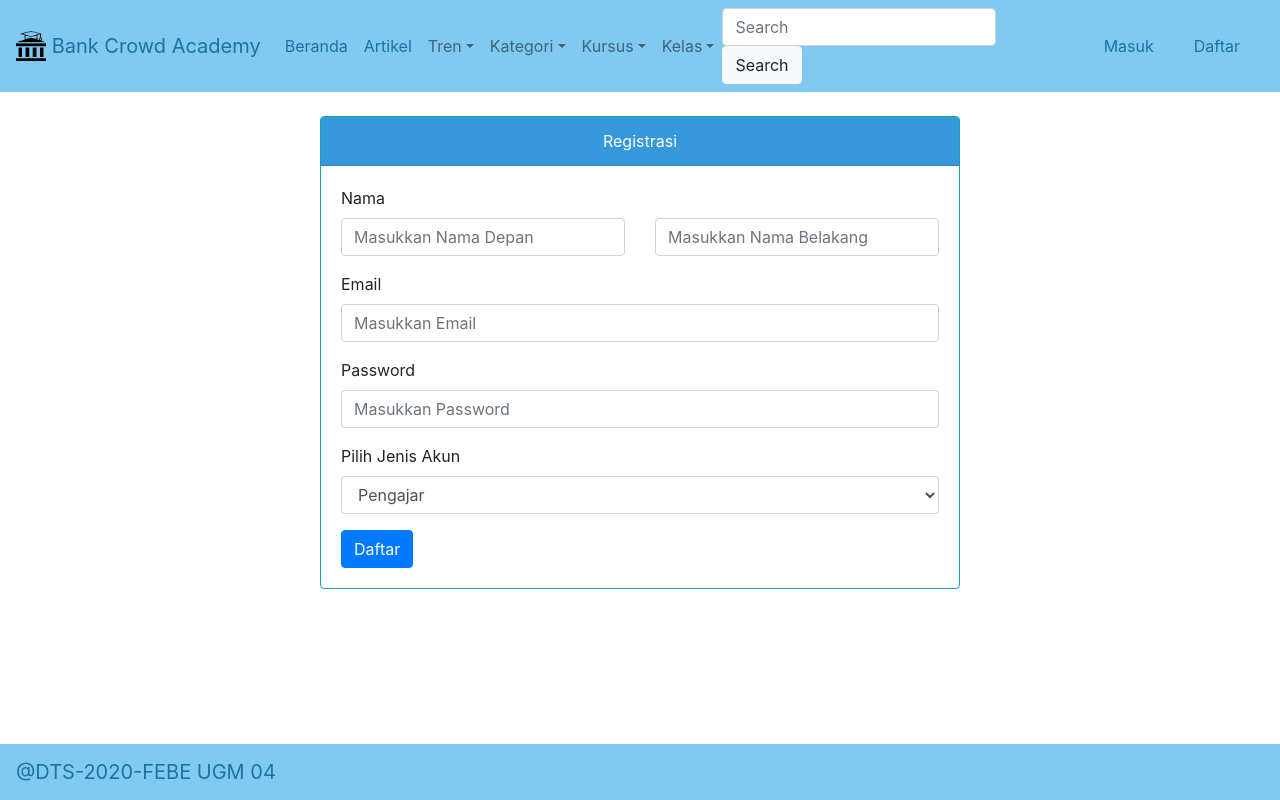
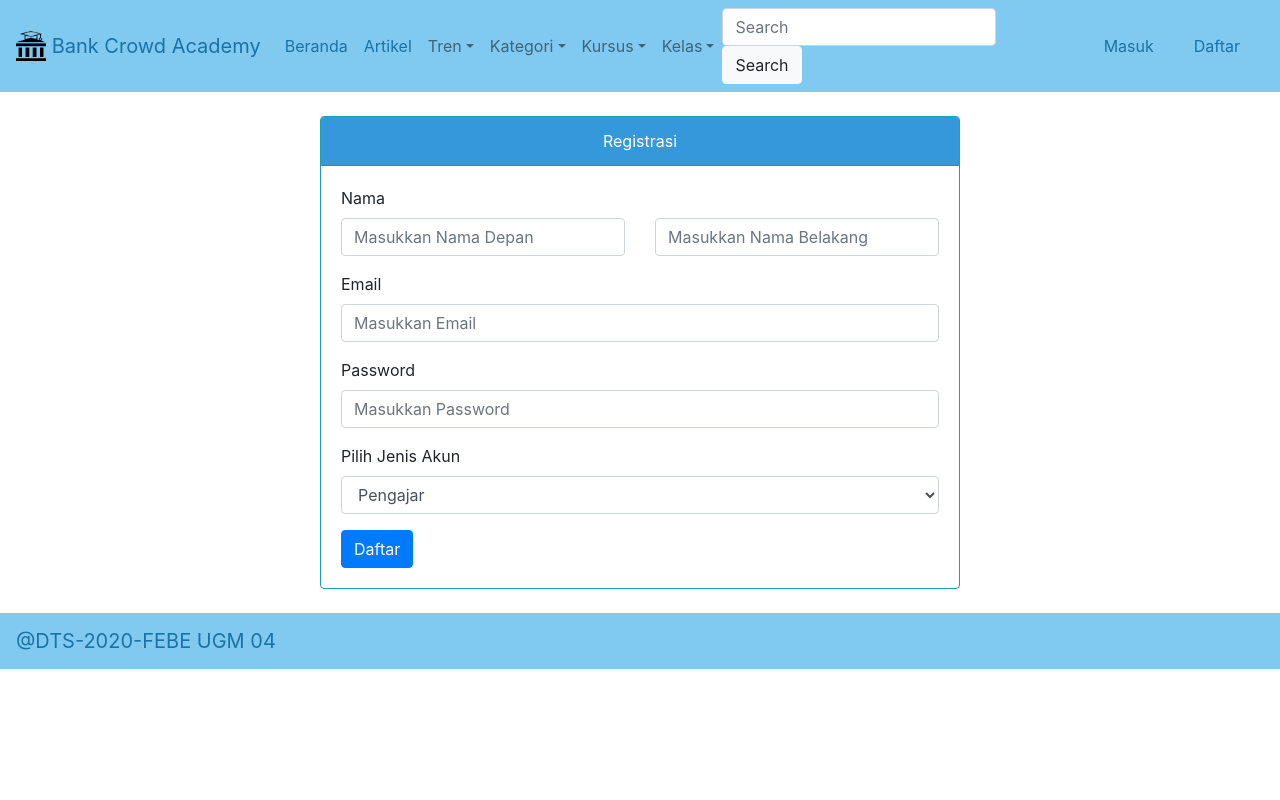
Before and after one commit to nivanrs/bank-crowd-academy, a React (Create React App) app: page /register in a window 1280 px wide. Built offline with nearby package versions, Linux system fonts and the light colour scheme.

Commit message:
Update header footer style

```diff
--- a/src/component/Footer/Footer.jsx
+++ b/src/component/Footer/Footer.jsx
@@ -6,7 +6,7 @@ import React from "react";
 export default function Footer(props) {
   return (
     <footer>
-      <Navbar fixed="bottom" style={navbar}>
+      <Navbar sticky="bottom" style={navbar}>
         <Navbar.Brand href="#home" style={{ color: "#1A73A3" }}>
           @DTS-2020-FEBE UGM 04
         </Navbar.Brand>
--- a/src/component/Header/Header.jsx
+++ b/src/component/Header/Header.jsx
@@ -12,7 +12,7 @@ import icon from "../../assets/icon.png";
 export default function Header(props) {
   return (
     <header>
-      <Navbar style={navbar} expand="lg">
+      <Navbar sticky="top" style={navbar} expand="lg">
         <Navbar.Brand href="/" style={{ color: "#1A73A3" }}>
           <Image
             alt=""
```
